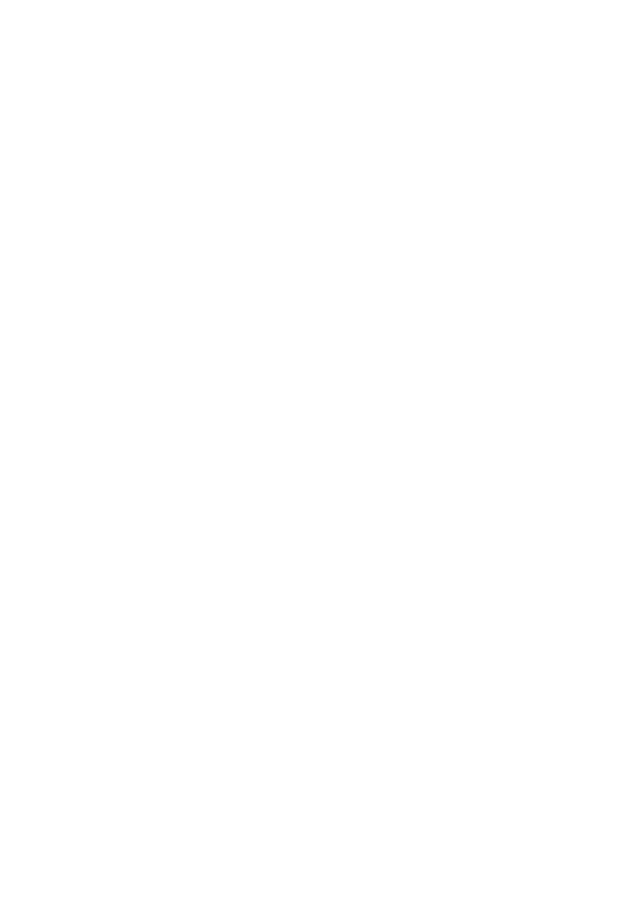
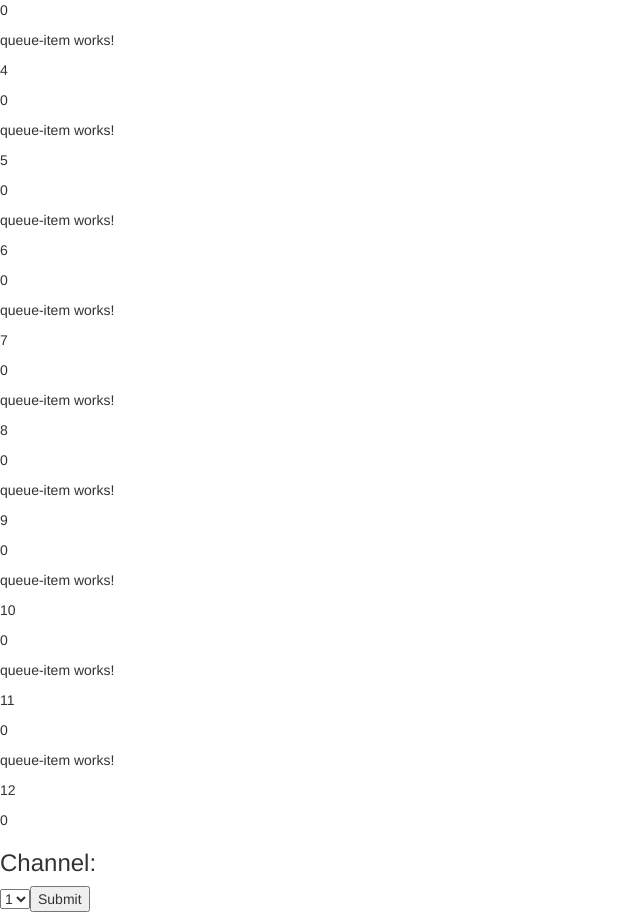
Before and after one commit to jengjeng/angular2-101, an Angular app: page / in a window 1280 px wide. Shown: the part 340-1252 px from the top of the page, without its empty margins (0-640 px from the left). Before the commit the page ends 800 px from the top, so only its background shows below. Built offline with nearby package versions, Linux system fonts and the light colour scheme.

Commit message:
add channels model

```diff
--- /dev/null
+++ b/src/app/admin-controls/admin-controls.component.html
@@ -0,0 +1,10 @@
+<h3>Channel:</h3>
+<select name="" id="">
+  <option value="1">1</option>
+  <option value="2">2</option>
+  <option value="3">3</option>
+  <option value="4">4</option>
+  <option value="5">5</option>
+</select>
+
+<button type="button">Submit</button>
--- /dev/null
+++ b/src/app/admin-controls/admin-controls.component.ts
@@ -0,0 +1,15 @@
+import { Component, OnInit } from '@angular/core';
+
+@Component({
+  selector: 'app-admin-controls',
+  templateUrl: './admin-controls.component.html',
+  styleUrls: ['./admin-controls.component.css']
+})
+export class AdminControlsComponent implements OnInit {
+
+  constructor() { }
+
+  ngOnInit() {
+  }
+
+}
--- a/src/app/app.module.ts
+++ b/src/app/app.module.ts
@@ -7,12 +7,14 @@
 import { LayoutComponent } from './layout/layout.component';
 import { routings } from "app/app.routing";
 import { QueueItemComponent } from './layout/queue-item/queue-item.component';
+import { AdminControlsComponent } from './admin-controls/admin-controls.component';
 
 @NgModule({
   declarations: [
     AppComponent,
     LayoutComponent,
-    QueueItemComponent
+    QueueItemComponent,
+    AdminControlsComponent
   ],
   imports: [
     BrowserModule,
--- a/src/app/layout/layout.component.html
+++ b/src/app/layout/layout.component.html
@@ -1,6 +1,10 @@
 <p>
   layout works!
 </p>
-<app-queue-item [channel]=1 [queue]=0>
 
-</app-queue-item>
+<div *ngFor="let channel of channels">
+  <app-queue-item [model]=channel></app-queue-item>
+</div>
+
+
+<app-admin-controls></app-admin-controls>
--- a/src/app/layout/layout.component.ts
+++ b/src/app/layout/layout.component.ts
@@ -1,13 +1,25 @@
 import { Component, OnInit } from '@angular/core';
+import { ChannelModel } from "app/shared/channel.model";
 
 @Component({
   selector: 'app-layout',
   templateUrl: './layout.component.html',
   styleUrls: ['./layout.component.css']
 })
+
 export class LayoutComponent implements OnInit {
 
-  constructor() { }
+  channels: ChannelModel[] = [];
+
+  constructor() {
+
+    for (let i = 1; i <= 12; i++) {
+      this.channels.push(new ChannelModel(i.toString(), 0));
+    }
+
+    console.log(this.channels)
+
+  }
 
   ngOnInit() {
   }
--- a/src/app/layout/queue-item/queue-item.component.html
+++ b/src/app/layout/queue-item/queue-item.component.html
@@ -1,5 +1,5 @@
 <p>
   queue-item works!
 </p>
-<p>{{channel}}</p>
-<p>{{queue}}</p>
+<p>{{model.name}}</p>
+<p>{{model.currentQueue}}</p>
--- a/src/app/layout/queue-item/queue-item.component.ts
+++ b/src/app/layout/queue-item/queue-item.component.ts
@@ -1,4 +1,5 @@
-import { Component,Input, OnInit } from '@angular/core';
+import { Component, Input, OnInit } from '@angular/core';
+import { ChannelModel } from "app/shared/channel.model";
 
 @Component({
   selector: 'app-queue-item',
@@ -7,8 +8,7 @@
 })
 export class QueueItemComponent implements OnInit {
   constructor() { }
-  @Input() channel: number;
-  @Input() queue: number;
+  @Input() model: ChannelModel;
 
   ngOnInit() {
 
--- /dev/null
+++ b/src/app/shared/channel.model.ts
@@ -0,0 +1,9 @@
+export class ChannelModel {
+  name: string;
+  currentQueue: number;
+
+  constructor (name, currentQueue) {
+    this.name = name
+    this.currentQueue = currentQueue
+  }
+}
```
Also changed, not shown: src/app/admin-controls/admin-controls.component.css (added), 1 other file (tests, documents, lock files or other folders).
